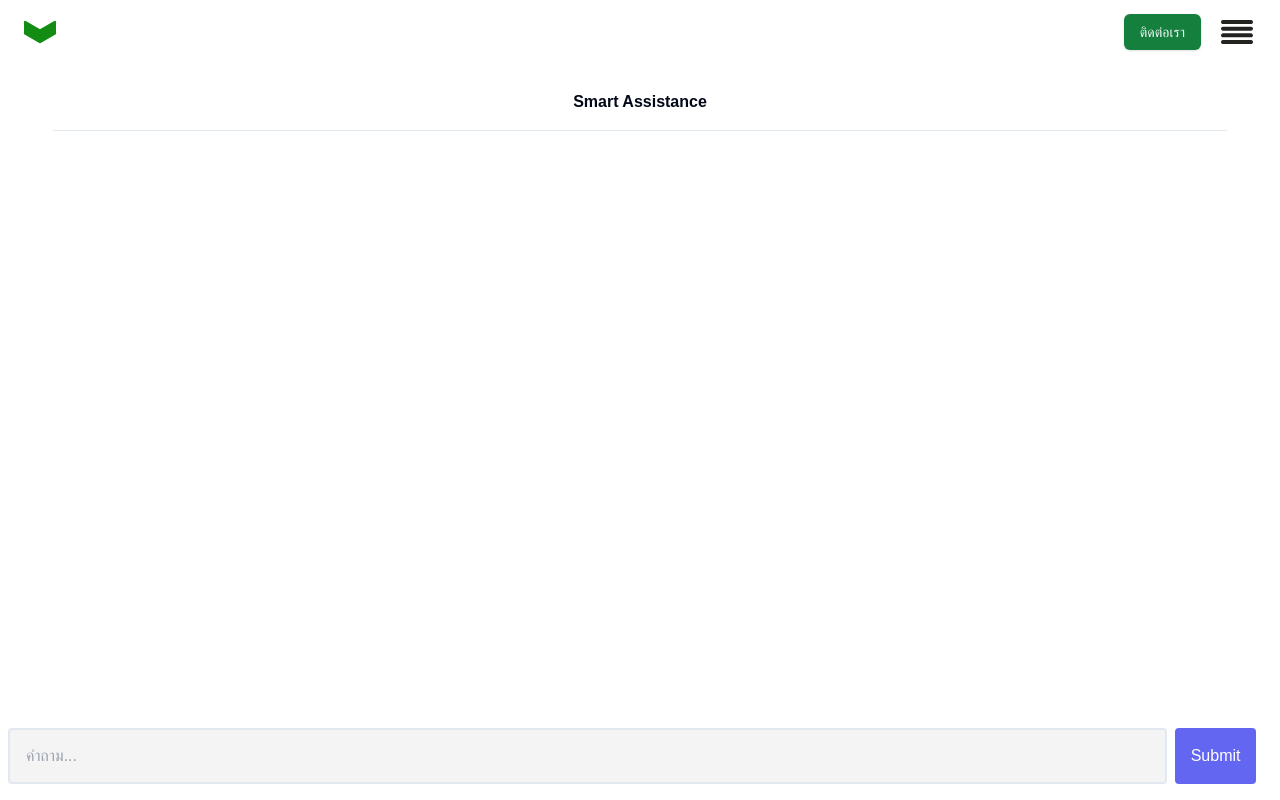
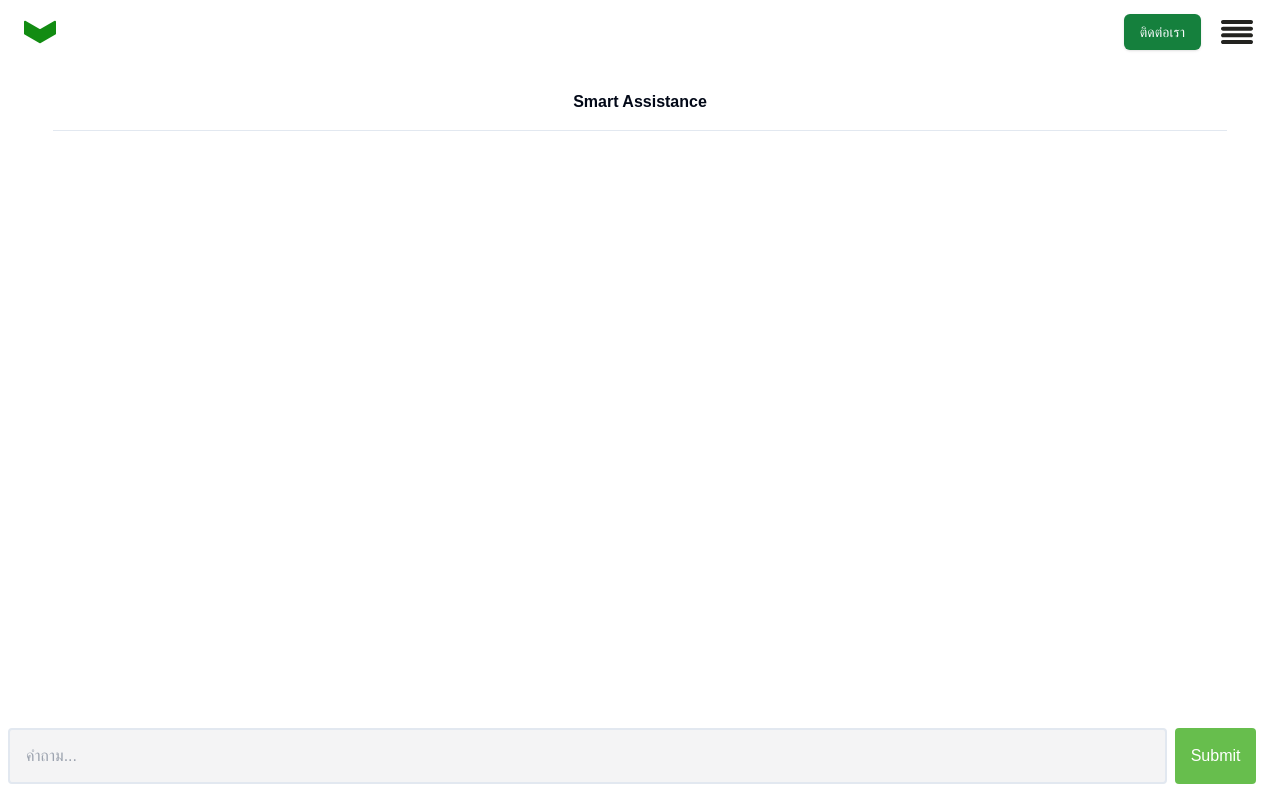
Before and after one commit to tonkaew131/GuaranTree, a Next.js app in the folder frontend/: page /helper in a window 1280 px wide. Built offline with nearby package versions, Linux system fonts and the light colour scheme; a web font is replaced by a local one.

Commit message:
Added Secondary color back

```diff
--- a/frontend/src/pages/helper/index.jsx
+++ b/frontend/src/pages/helper/index.jsx
@@ -75,7 +75,7 @@ export default function Page() {
         />
         <button
           type="submit"
-          className="h-full bg-indigo-500 rounded text-white p-4 z-50"
+          className="h-full bg-ds-primary rounded text-white p-4 z-50"
         >
           Submit
         </button>
--- a/frontend/tailwind.config.js
+++ b/frontend/tailwind.config.js
@@ -25,7 +25,8 @@ module.exports = {
         BaiJamjuree: ["Bai Jamjuree", "sans-serif"],
       },
       colors: {
-        "ds-primary": "#128C12",
+        "ds-secondary": "#614215",
+        "ds-primary": "#67BE4D",
         border: "hsl(var(--border))",
         input: "hsl(var(--input))",
         ring: "hsl(var(--ring))",
```
